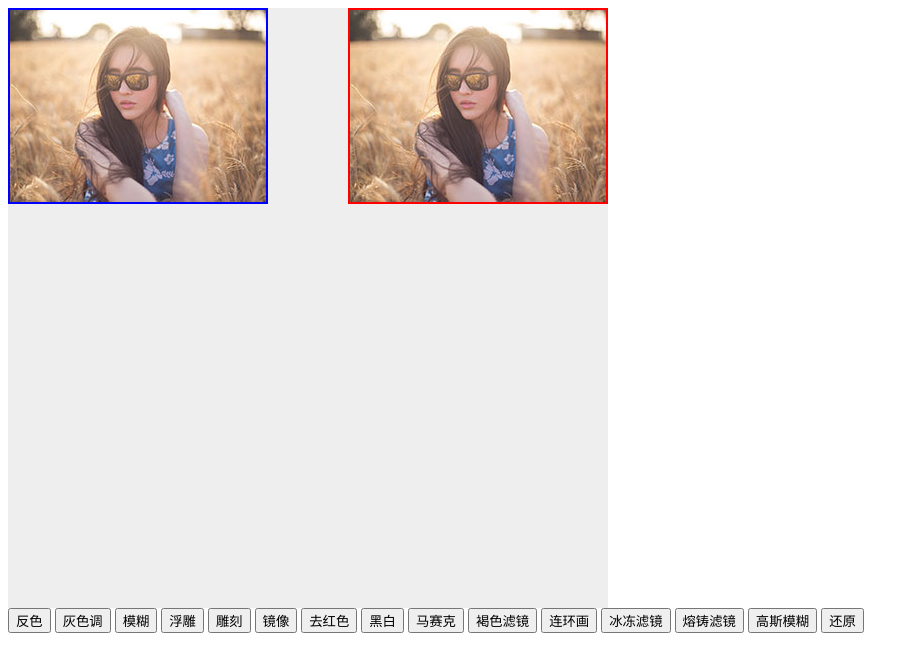
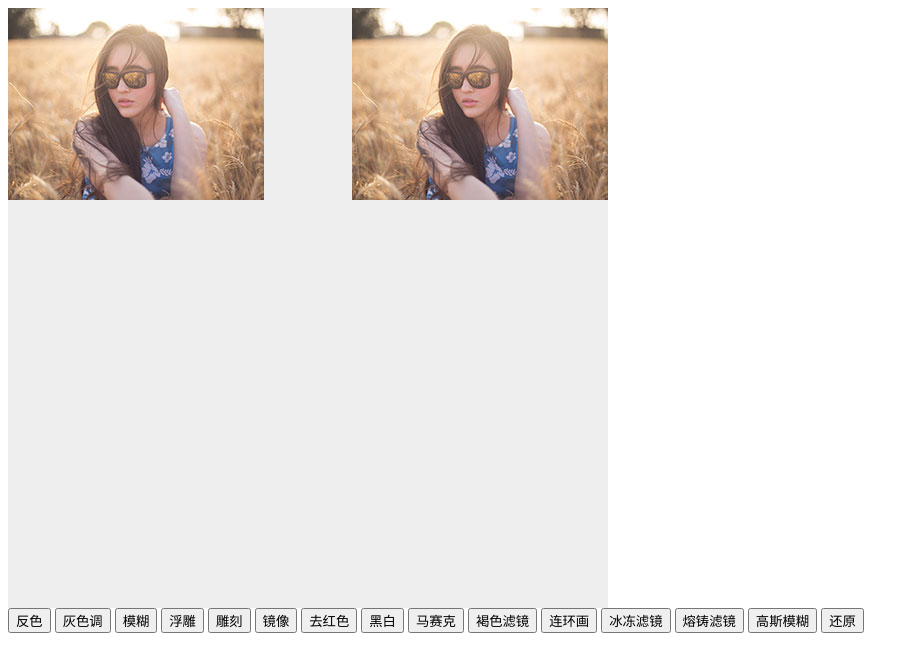
Before and after one commit to justinxs/javascript-, a plain HTML site: page canvas/滤镜.html in a window 1280 px wide. Shown: the whole page, without its empty margins (0-919 px from the left). Drawn offline with Linux system fonts and the light colour scheme.

```diff
--- a/canvas/滤镜.html
+++ b/canvas/滤镜.html
@@ -11,11 +11,11 @@
         }
         #sourceDiv {
             float: left;
-            border: 2px solid blue;
+            /* border: 2px solid blue; */
         }
         #canvasDiv {
             float: right;
-            border: 2px solid red;
+            /* border: 2px solid red; */
         }
         img, canvas {
             vertical-align: middle;
```
